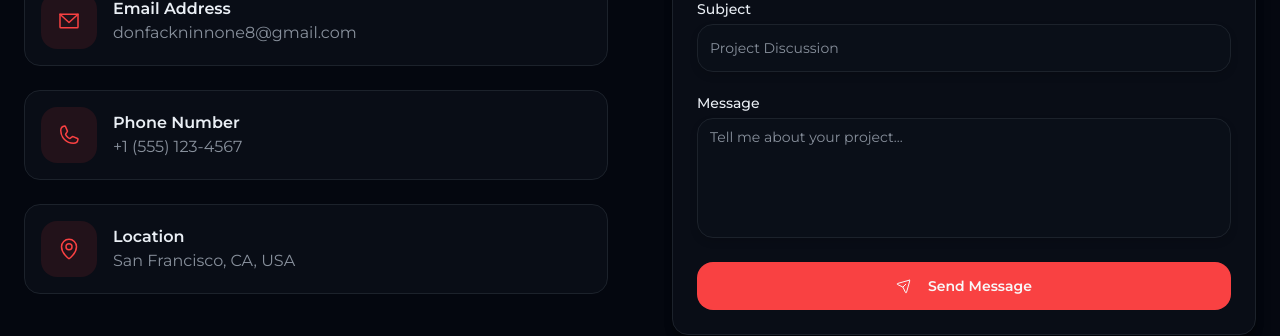
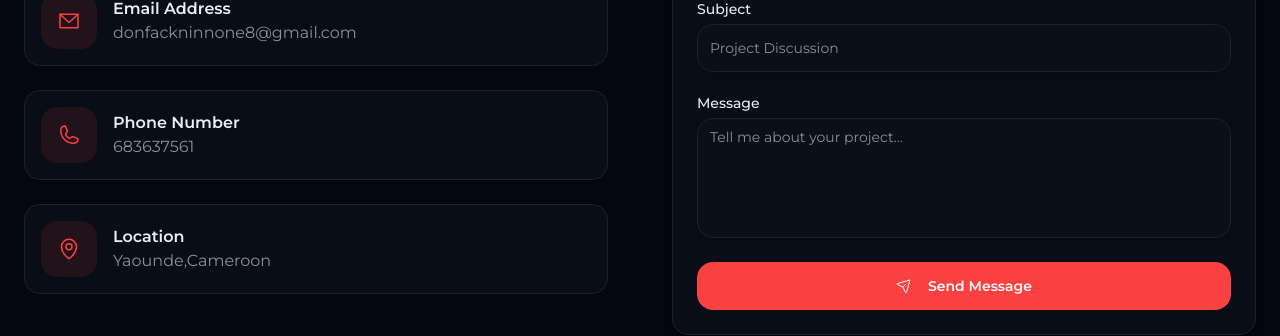
Before and after one commit to ninnone/my-portfolio, a Next.js app: page / in a window 1280 px wide. Shown: the part 5960-6296 px from the top of the page. Built offline with nearby package versions, Linux system fonts and the light colour scheme.

Commit message:
Included the Contact Info

```diff
--- a/components/ContactSection.tsx
+++ b/components/ContactSection.tsx
@@ -133,7 +133,7 @@ export function ContactSection() {
                 </div>
                 <div>
                   <p className="font-semibold text-foreground">Phone Number</p>
-                  <p className="text-muted-foreground">+1 (555) 123-4567</p>
+                  <p className="text-muted-foreground">683637561</p>
                 </div>
               </motion.div>
 
@@ -149,9 +149,7 @@ export function ContactSection() {
                 </div>
                 <div>
                   <p className="font-semibold text-foreground">Location</p>
-                  <p className="text-muted-foreground">
-                    San Francisco, CA, USA
-                  </p>
+                  <p className="text-muted-foreground">Yaounde,Cameroon</p>
                 </div>
               </motion.div>
             </div>
```
